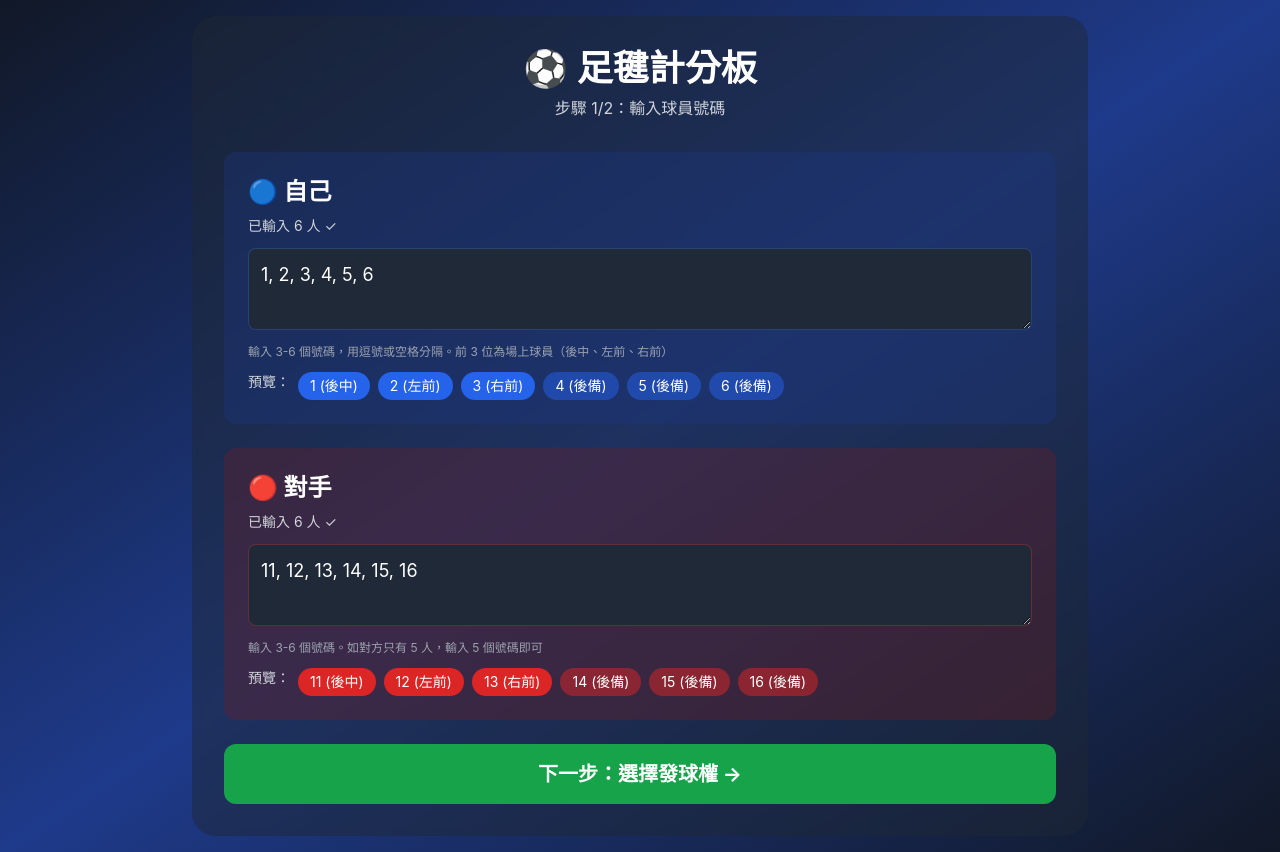
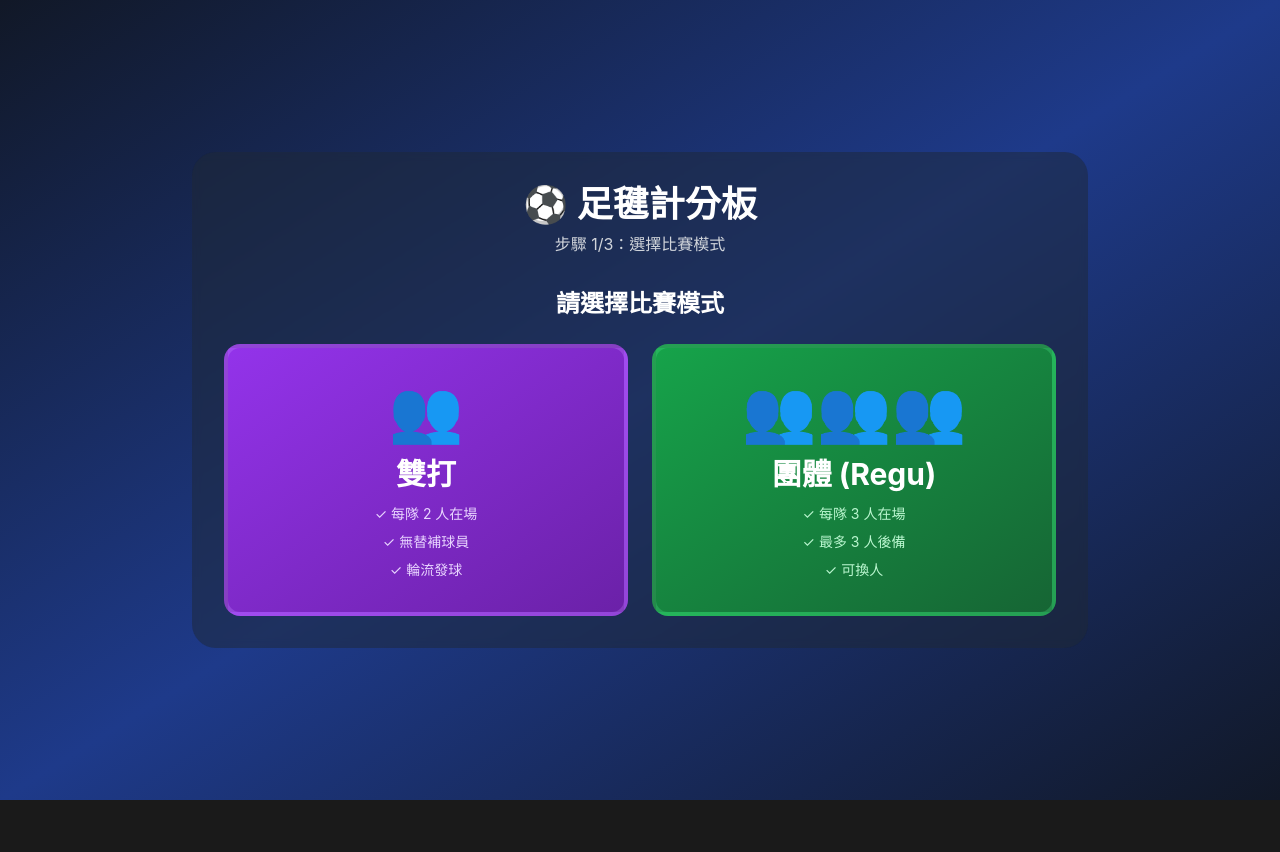
Before and after one commit to philipheihei/scoreboard, a React (Vite) app: page / in a window 1280 px wide. After the commit the page ends 800 px from the top, so only its background shows below. Built offline with nearby package versions, Linux system fonts and the light colour scheme.

Commit message:
Update TakrawApp.jsx
Add Double Mode

```diff
--- a/src/TakrawApp.jsx
+++ b/src/TakrawApp.jsx
@@ -6,6 +6,9 @@ import HalfCourt from './components/HalfCourt';
 import SubstitutionModal from './components/SubstitutionModal';
 
 const TakrawApp = () => {
+  // --- 遊戲模式 ---
+  const [gameMode, setGameMode] = useState(null); // 'doubles' 或 'team'
+
   // --- 遊戲狀態 ---
   const [teamA, setTeamA] = useState(null);
   const [teamB, setTeamB] = useState(null);
@@ -21,7 +24,7 @@ const TakrawApp = () => {
   const [matchStarted, setMatchStarted] = useState(false);
 
   // --- 開始畫面狀態 ---
-  const [setupStep, setSetupStep] = useState(1);
+  const [setupStep, setSetupStep] = useState(0); // 0 = 選擇模式, 1 = 輸入球員, 2 = 選發球權
   const [teamAInput, setTeamAInput] = useState('1, 2, 3, 4, 5, 6');
   const [teamBInput, setTeamBInput] = useState('11, 12, 13, 14, 15, 16');
   const [setupError, setSetupError] = useState(null);
@@ -76,20 +79,24 @@ const TakrawApp = () => {
     const teamANumbers = parsePlayerInput(teamAInput);
     const teamBNumbers = parsePlayerInput(teamBInput);
 
-    if (teamANumbers.length < 3) {
-      setSetupError("「自己」隊伍至少需要 3 位球員");
+    const minPlayers = gameMode === 'doubles' ? 2 : 3;
+    const maxPlayers = gameMode === 'doubles' ? 2 : 6;
+    const modeName = gameMode === 'doubles' ? '雙打' : '團體';
+
+    if (teamANumbers.length < minPlayers) {
+      setSetupError(`「自己」隊伍${modeName}模式需要 ${minPlayers} 位球員`);
       return;
     }
-    if (teamANumbers.length > 6) {
-      setSetupError("「自己」隊伍最多 6 位球員");
+    if (teamANumbers.length > maxPlayers) {
+      setSetupError(`「自己」隊伍${modeName}模式最多 ${maxPlayers} 位球員`);
       return;
     }
-    if (teamBNumbers.length < 3) {
-      setSetupError("「對手」隊伍至少需要 3 位球員");
+    if (teamBNumbers.length < minPlayers) {
+      setSetupError(`「對手」隊伍${modeName}模式需要 ${minPlayers} 位球員`);
       return;
     }
-    if (teamBNumbers.length > 6) {
-      setSetupError("「對手」隊伍最多 6 位球員");
+    if (teamBNumbers.length > maxPlayers) {
+      setSetupError(`「對手」隊伍${modeName}模式最多 ${maxPlayers} 位球員`);
       return;
     }
     if (new Set(teamANumbers).size !== teamANumbers.length) {
@@ -113,10 +120,12 @@ const TakrawApp = () => {
     const teamANumbers = parsePlayerInput(teamAInput);
     const teamBNumbers = parsePlayerInput(teamBInput);
 
+    const playersPerTeam = gameMode === 'doubles' ? 2 : 3;
+
     const newTeamA = {
       name: "自己",
-      players: teamANumbers.slice(0, 3),
-      bench: teamANumbers.slice(3),
+      players: teamANumbers.slice(0, playersPerTeam),
+      bench: teamANumbers.slice(playersPerTeam),
       color: "bg-blue-600",
       score: 0,
       sets: 0
@@ -124,8 +133,8 @@ const TakrawApp = () => {
 
     const newTeamB = {
       name: "對手",
-      players: teamBNumbers.slice(0, 3),
-      bench: teamBNumbers.slice(3),
+      players: teamBNumbers.slice(0, playersPerTeam),
+      bench: teamBNumbers.slice(playersPerTeam),
       color: "bg-red-600",
       score: 0,
       sets: 0
@@ -261,7 +270,9 @@ const TakrawApp = () => {
         <div className="max-w-4xl w-full bg-gray-800 bg-opacity-50 rounded-3xl p-8 backdrop-blur-sm">
           <h1 className="text-4xl font-bold text-center mb-2">⚽ 足毽計分板</h1>
           <p className="text-center text-gray-300 mb-8">
-            {setupStep === 1 ? '步驟 1/2：輸入球員號碼' : '步驟 2/2：選擇發球權'}
+            {setupStep === 0 && '步驟 1/3：選擇比賽模式'}
+            {setupStep === 1 && '步驟 2/3：輸入球員號碼'}
+            {setupStep === 2 && '步驟 3/3：選擇發球權'}
           </p>
 
           {setupError && (
@@ -270,27 +281,108 @@ const TakrawApp = () => {
             </div>
           )}
 
-          {setupStep === 1 ? (
+          {/* 步驟 0：選擇模式 */}
+          {setupStep === 0 && (
             <div className="space-y-6">
+              <h3 className="text-2xl font-bold text-center mb-6">請選擇比賽模式</h3>
+
+              <div className="grid grid-cols-1 md:grid-cols-2 gap-6">
+                {/* 雙打模式 */}
+                <button
+                  onClick={() => {
+                    setGameMode('doubles');
+                    setTeamAInput('1, 2');
+                    setTeamBInput('11, 12');
+                    setSetupStep(1);
+                  }}
+                  className="bg-gradient-to-br from-purple-600 to-purple-800 hover:from-purple-500 hover:to-purple-700 rounded-2xl p-8 transition-all transform hover:scale-105 border-4 border-purple-400/30"
+                >
+                  <div className="text-6xl mb-4">👥</div>
+                  <div className="text-3xl font-bold mb-3">雙打</div>
+                  <div className="text-sm text-purple-200 space-y-2">
+                    <div>✓ 每隊 2 人在場</div>
+                    <div>✓ 無替補球員</div>
+                    <div>✓ 輪流發球</div>
+                  </div>
+                </button>
+
+                {/* 團體模式 */}
+                <button
+                  onClick={() => {
+                    setGameMode('team');
+                    setTeamAInput('1, 2, 3, 4, 5, 6');
+                    setTeamBInput('11, 12, 13, 14, 15, 16');
+                    setSetupStep(1);
+                  }}
+                  className="bg-gradient-to-br from-green-600 to-green-800 hover:from-green-500 hover:to-green-700 rounded-2xl p-8 transition-all transform hover:scale-105 border-4 border-green-400/30"
+                >
+                  <div className="text-6xl mb-4">👥👥👥</div>
+                  <div className="text-3xl font-bold mb-3">團體 (Regu)</div>
+                  <div className="text-sm text-green-200 space-y-2">
+                    <div>✓ 每隊 3 人在場</div>
+                    <div>✓ 最多 3 人後備</div>
+                    <div>✓ 可換人</div>
+                  </div>
+                </button>
+              </div>
+            </div>
+          )}
+
+          {/* 步驟 1：輸入球員 */}
+          {setupStep === 1 && (
+            <div className="space-y-6">
+              {/* 返回按鈕 */}
+              <button
+                onClick={() => {
+                  setSetupStep(0);
+                  setGameMode(null);
+                  setSetupError(null);
+                }}
+                className="text-gray-400 hover:text-white mb-4"
+              >
+                ← 返回選擇模式
+              </button>
+
+              <div className="bg-gray-700 rounded-xl p-4 mb-4">
+                <div className="text-center font-bold text-lg">
+                  {gameMode === 'doubles' ? '🎾 雙打模式' : '👥 團體模式'}
+                </div>
+              </div>
+
               <div className="bg-blue-900 bg-opacity-30 p-6 rounded-xl">
                 <h3 className="text-2xl font-bold mb-2">🔵 自己</h3>
                 <p className="text-sm text-gray-300 mb-3">
                   已輸入 {teamANumbers.length} 人
-                  {teamANumbers.length >= 3 && teamANumbers.length <= 6 && ' ✓'}
+                  {gameMode === 'doubles' && teamANumbers.length === 2 && ' ✓'}
+                  {gameMode === 'team' && teamANumbers.length >= 3 && teamANumbers.length <= 6 && ' ✓'}
                 </p>
                 <textarea
                   value={teamAInput}
                   onChange={(e) => setTeamAInput(e.target.value)}
-                  placeholder="例如：1, 2, 3, 4, 5, 6"
+                  placeholder={gameMode === 'doubles' ? "例如：1, 2" : "例如：1, 2, 3, 4, 5, 6"}
                   className="w-full p-3 bg-gray-800 border border-blue-500/30 rounded-lg text-white text-lg focus:outline-none focus:border-blue-400"
+                  rows="2"
                 />
                 <p className="text-xs text-gray-400 mt-2">
-                  輸入 3-6 個號碼，用逗號或空格分隔。前 3 位為場上球員（後中、左前、右前）
+                  {gameMode === 'doubles'
+                    ? '輸入 2 個號碼（左、右）'
+                    : '輸入 3-6 個號碼，前 3 位為場上球員（後中、左前、右前）'
+                  }
                 </p>
 
-                {teamANumbers.length >= 3 && (
+                {teamANumbers.length >= (gameMode === 'doubles' ? 2 : 3) && (
                   <div className="mt-3 flex flex-wrap gap-2">
                     <span className="text-sm text-gray-300">預覽：</span>
+                    {gameMode === 'doubles' ? (
+                      <>
+                        {teamANumbers.slice(0, 2).map((n, i) => (
+                          <span key={i} className="bg-blue-600 px-3 py-1 rounded-full text-sm">
+                            {n} {i === 0 ? '(左)' : '(右)'}
+                          </span>
+                        ))}
+                      </>
+                    ) : (
+                      <>
                         {teamANumbers.slice(0, 3).map((n, i) => (
                           <span key={i} className="bg-blue-600 px-3 py-1 rounded-full text-sm">
                             {n} {i === 0 ? '(後中)' : i === 1 ? '(左前)' : '(右前)'}
@@ -301,6 +393,8 @@ const TakrawApp = () => {
                             {n} (後備)
                           </span>
                         ))}
+                      </>
+                    )}
                   </div>
                 )}
               </div>
@@ -309,21 +403,36 @@ const TakrawApp = () => {
                 <h3 className="text-2xl font-bold mb-2">🔴 對手</h3>
                 <p className="text-sm text-gray-300 mb-3">
                   已輸入 {teamBNumbers.length} 人
-                  {teamBNumbers.length >= 3 && teamBNumbers.length <= 6 && ' ✓'}
+                  {gameMode === 'doubles' && teamBNumbers.length === 2 && ' ✓'}
+                  {gameMode === 'team' && teamBNumbers.length >= 3 && teamBNumbers.length <= 6 && ' ✓'}
                 </p>
                 <textarea
                   value={teamBInput}
                   onChange={(e) => setTeamBInput(e.target.value)}
-                  placeholder="例如：11, 12, 13, 14, 15, 16"
+                  placeholder={gameMode === 'doubles' ? "例如：11, 12" : "例如：11, 12, 13, 14, 15, 16"}
                   className="w-full p-3 bg-gray-800 border border-red-500/30 rounded-lg text-white text-lg focus:outline-none focus:border-red-400"
+                  rows="2"
                 />
                 <p className="text-xs text-gray-400 mt-2">
-                  輸入 3-6 個號碼。如對方只有 5 人，輸入 5 個號碼即可
+                  {gameMode === 'doubles'
+                    ? '輸入 2 個號碼'
+                    : '輸入 3-6 個號碼。如對方只有 5 人，輸入 5 個號碼即可'
+                  }
                 </p>
 
-                {teamBNumbers.length >= 3 && (
+                {teamBNumbers.length >= (gameMode === 'doubles' ? 2 : 3) && (
                   <div className="mt-3 flex flex-wrap gap-2">
                     <span className="text-sm text-gray-300">預覽：</span>
+                    {gameMode === 'doubles' ? (
+                      <>
+                        {teamBNumbers.slice(0, 2).map((n, i) => (
+                          <span key={i} className="bg-red-600 px-3 py-1 rounded-full text-sm">
+                            {n} {i === 0 ? '(左)' : '(右)'}
+                          </span>
+                        ))}
+                      </>
+                    ) : (
+                      <>
                         {teamBNumbers.slice(0, 3).map((n, i) => (
                           <span key={i} className="bg-red-600 px-3 py-1 rounded-full text-sm">
                             {n} {i === 0 ? '(後中)' : i === 1 ? '(左前)' : '(右前)'}
@@ -334,6 +443,8 @@ const TakrawApp = () => {
                             {n} (後備)
                           </span>
                         ))}
+                      </>
+                    )}
                   </div>
                 )}
               </div>
@@ -345,7 +456,10 @@ const TakrawApp = () => {
                 下一步：選擇發球權 →
               </button>
             </div>
-          ) : (
+          )}
+
+          {/* 步驟 2：選擇發球權 */}
+          {setupStep === 2 && (
             <div className="space-y-6">
               <h3 className="text-2xl font-bold text-center mb-6">請選擇哪隊先發球</h3>
 
@@ -388,15 +502,19 @@ const TakrawApp = () => {
                 <div className="space-y-2 text-sm">
                   <div>
                     <span className="text-blue-400 font-bold">自己：</span>
-                    <div>場上：{parsePlayerInput(teamAInput).slice(0, 3).join(', ')}</div>
-                    {parsePlayerInput(teamAInput).length > 3 && (
+                    <div>
+                      場上：{parsePlayerInput(teamAInput).slice(0, gameMode === 'doubles' ? 2 : 3).join(', ')}
+                    </div>
+                    {gameMode === 'team' && parsePlayerInput(teamAInput).length > 3 && (
                       <div className="text-gray-400">後備：{parsePlayerInput(teamAInput).slice(3).join(', ')}</div>
                     )}
                   </div>
                   <div>
                     <span className="text-red-400 font-bold">對手：</span>
-                    <div>場上：{parsePlayerInput(teamBInput).slice(0, 3).join(', ')}</div>
-                    {parsePlayerInput(teamBInput).length > 3 && (
+                    <div>
+                      場上：{parsePlayerInput(teamBInput).slice(0, gameMode === 'doubles' ? 2 : 3).join(', ')}
+                    </div>
+                    {gameMode === 'team' && parsePlayerInput(teamBInput).length > 3 && (
                       <div className="text-gray-400">後備：{parsePlayerInput(teamBInput).slice(3).join(', ')}</div>
                     )}
                   </div>
@@ -504,7 +622,9 @@ const TakrawApp = () => {
         </div>
 
         {/* 功能按鈕 */}
-        <div className="grid grid-cols-3 gap-2">
+        <div className={gameMode === 'doubles' ? 'grid grid-cols-1 gap-2' : 'grid grid-cols-3 gap-2'}>
+          {gameMode === 'team' && (
+            <>
               <button
                 onClick={() => {
                   setSubTeam('A');
@@ -534,6 +654,18 @@ const TakrawApp = () => {
                 <ArrowRightLeft size={16} />
                 <span className="text-sm">對手換人</span>
               </button>
+            </>
+          )}
+
+          {gameMode === 'doubles' && (
+            <button
+              onClick={handleManualSwap}
+              className="flex items-center justify-center gap-2 bg-purple-900 text-purple-200 py-3 rounded-lg hover:bg-purple-800"
+            >
+              <RotateCcw size={16} />
+              <span className="text-sm">{isSwapped ? '🔄 已換場 - 點擊換回' : '手動交換場地'}</span>
+            </button>
+          )}
         </div>
 
         {/* 球場顯示 */}
```
Lines whose indentation alone changed are shown as unchanged.
